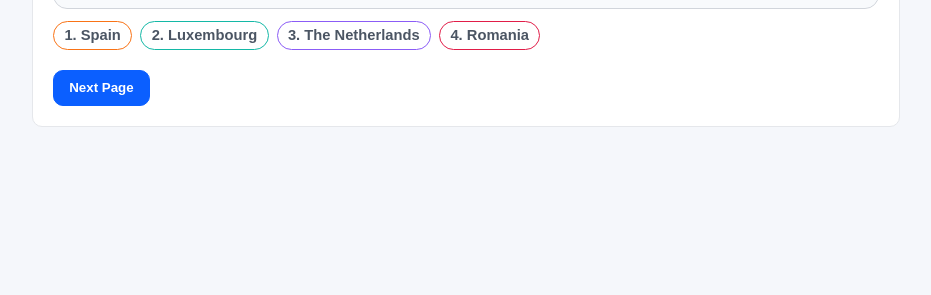
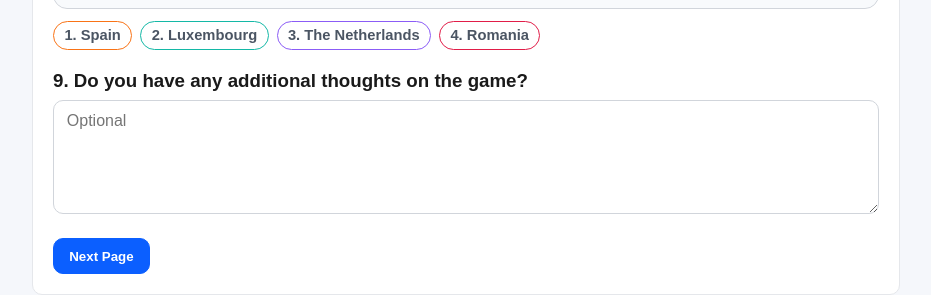
Before and after one commit to olivercoltart/diss-participant-site, a Next.js app: page /knowledge-post in a window 1280 px wide. Shown: the part 1517-1812 px from the top of the page, without its empty margins (174-1105 px from the left). Before the commit the page ends 1708 px from the top, so only its background shows below. Built offline with nearby package versions, Linux system fonts and the light colour scheme.

Commit message:
Adding additional comments question

```diff
--- a/app/actions.js
+++ b/app/actions.js
@@ -59,6 +59,12 @@ function enumerateKnowledgeQuestions(pageKey) {
 
 const PRE_KNOWLEDGE_QUESTIONS = enumerateKnowledgeQuestions("knowledge_pre");
 const POST_KNOWLEDGE_QUESTIONS = enumerateKnowledgeQuestions("knowledge_post");
+const POST_KNOWLEDGE_ADDITIONAL_QUESTION = {
+  pageKey: "knowledge_post",
+  sectionTitle: "Post-Study Feedback",
+  questionNumber: POST_KNOWLEDGE_QUESTIONS.length + 1,
+  questionText: "Do you have any additional thoughts on the game?",
+};
 const PARTICIPANT_QUESTIONS = [
   {
     pageKey: "participant_questions",
@@ -331,6 +337,41 @@ export async function submitPostKnowledge(formData) {
   await saveResponses(POST_KNOWLEDGE_QUESTIONS, formData);
 
   const participantId = getParticipantId();
+  const additionalThoughts = String(formData.get("additional_thoughts") ?? "").trim();
+
+  if (additionalThoughts) {
+    await sql`
+      insert into study_responses (
+        participant_id,
+        page_key,
+        section_title,
+        question_number,
+        question_text,
+        answer
+      )
+      values (
+        ${participantId},
+        ${POST_KNOWLEDGE_ADDITIONAL_QUESTION.pageKey},
+        ${POST_KNOWLEDGE_ADDITIONAL_QUESTION.sectionTitle},
+        ${POST_KNOWLEDGE_ADDITIONAL_QUESTION.questionNumber},
+        ${POST_KNOWLEDGE_ADDITIONAL_QUESTION.questionText},
+        ${additionalThoughts}
+      )
+      on conflict (participant_id, page_key, question_number)
+      do update set
+        section_title = excluded.section_title,
+        question_text = excluded.question_text,
+        answer = excluded.answer,
+        updated_at = now()
+    `;
+  } else {
+    await sql`
+      delete from study_responses
+      where participant_id = ${participantId}
+        and page_key = ${POST_KNOWLEDGE_ADDITIONAL_QUESTION.pageKey}
+        and question_number = ${POST_KNOWLEDGE_ADDITIONAL_QUESTION.questionNumber}
+    `;
+  }
 
   await sql`
     update participants
--- a/app/globals.css
+++ b/app/globals.css
@@ -92,6 +92,17 @@ body.game-page-active {
 
 .question h3 {
   margin-bottom: 0.5rem;
+}
+
+.question textarea {
+  width: 100%;
+  max-width: 100%;
+  min-height: 7rem;
+  padding: 0.7rem 0.8rem;
+  border: 1px solid #d1d5db;
+  border-radius: 10px;
+  font: inherit;
+  resize: vertical;
 }
 
 .options {
--- a/app/knowledge-assessment-form.js
+++ b/app/knowledge-assessment-form.js
@@ -4,8 +4,13 @@ import { useState } from "react";
 import KnowledgeMapQuestion from "./knowledge-map-question";
 import { KNOWLEDGE_QUESTIONS, MAP_KNOWLEDGE_QUESTIONS } from "../lib/study-content";
 
-export default function KnowledgeAssessmentForm({ action, showPreStudyNotice = false }) {
+export default function KnowledgeAssessmentForm({
+  action,
+  showPreStudyNotice = false,
+  additionalQuestion = "",
+}) {
   const [validationMessage, setValidationMessage] = useState("");
+  const additionalQuestionNumber = KNOWLEDGE_QUESTIONS.length + MAP_KNOWLEDGE_QUESTIONS.length + 1;
 
   function handleSubmit(event) {
     const formData = new FormData(event.currentTarget);
@@ -58,6 +63,20 @@ export default function KnowledgeAssessmentForm({ action, showPreStudyNotice = f
         />
       ) : null}
 
+      {additionalQuestion ? (
+        <div className="question" key="additional-thoughts">
+          <h3>
+            {additionalQuestionNumber}. {additionalQuestion}
+          </h3>
+          <textarea
+            name="additional_thoughts"
+            rows={5}
+            placeholder="Optional"
+            aria-label={`${additionalQuestionNumber}. ${additionalQuestion}`}
+          />
+        </div>
+      ) : null}
+
       {showPreStudyNotice ? (
         <p>
           NB: Proceeding to the next page will open the game in your browser. Please allow the
--- a/app/knowledge-post/page.js
+++ b/app/knowledge-post/page.js
@@ -6,7 +6,10 @@ export default function QuestionsTwoPage() {
     <section className="card">
       <h1>Post-Study Questions</h1>
       <h3>Baseline Knowledge</h3>
-      <KnowledgeAssessmentForm action={submitPostKnowledge} />
+      <KnowledgeAssessmentForm
+        action={submitPostKnowledge}
+        additionalQuestion="Do you have any additional thoughts on the game?"
+      />
     </section>
   );
 }
```
